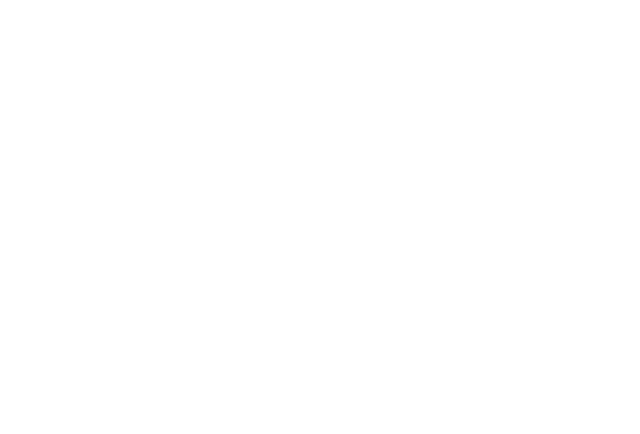
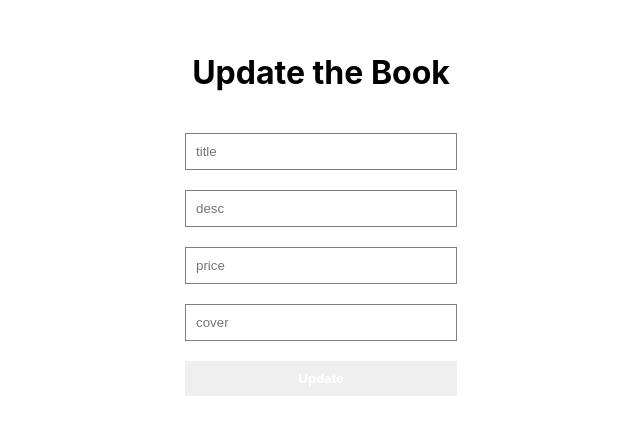
Before and after one commit to ederpagliotto/books, a React (Create React App) app in the folder client/: page /update/1 in a window 1280 px wide. Before the commit this address had no page. Shown: the part 186-620 px from the top of the page, without its empty margins (319-959 px from the left). Built offline with nearby package versions, Linux system fonts and the light colour scheme.

Commit message:
finished update option

```diff
--- a/client/src/App.js
+++ b/client/src/App.js
@@ -11,7 +11,7 @@ function App() {
         <Routes>
           <Route path="/" element={<Books />} />
           <Route path="/add" element={<Add />} />
-          <Route path="/update" element={<Update />} />
+          <Route path="/update/:id" element={<Update />} />
         </Routes>
       </BrowserRouter>
     </div>
--- a/client/src/pages/Add.jsx
+++ b/client/src/pages/Add.jsx
@@ -51,7 +51,9 @@ const Add = () => {
         onChange={handleChange}
         name="cover"
       />
-      <button onClick={handleClick}>Add</button>
+      <button className="formButton" onClick={handleClick}>
+        Add
+      </button>
     </div>
   );
 };
--- a/client/src/pages/Books.jsx
+++ b/client/src/pages/Books.jsx
@@ -39,7 +39,9 @@ const Books = () => {
             <button className="delete" onClick={() => handleDelete(book.id)}>
               Delete
             </button>
-            <button className="update">Update</button>
+            <button className="update">
+              <Link to={`/update/${book.id}`}>Update</Link>
+            </button>
           </div>
         ))}
       </div>
--- a/client/src/pages/Update.jsx
+++ b/client/src/pages/Update.jsx
@@ -1,7 +1,64 @@
 import React from 'react';
+import { useState } from 'react';
+import { useLocation, useNavigate } from 'react-router-dom';
+import axios from 'axios';
 
 const Update = () => {
-  return <div>update</div>;
+  const [book, setBook] = useState({
+    title: '',
+    desc: '',
+    price: null,
+    cover: '',
+  });
+
+  const navigate = useNavigate();
+  const location = useLocation();
+
+  const bookId = location.pathname.split('/')[2];
+
+  const handleChange = (e) => {
+    setBook((prev) => ({ ...prev, [e.target.name]: e.target.value }));
+  };
+
+  const handleClick = async (e) => {
+    e.preventDefault();
+    try {
+      await axios.put('http://localhost:8800/books/' + bookId, book);
+      navigate('/');
+    } catch (err) {}
+  };
+  return (
+    <div className="form">
+      <h1>Update the Book</h1>
+      <input
+        type="text"
+        placeholder="title"
+        onChange={handleChange}
+        name="title"
+      />
+      <input
+        type="text"
+        placeholder="desc"
+        onChange={handleChange}
+        name="desc"
+      />
+      <input
+        type="number"
+        placeholder="price"
+        onChange={handleChange}
+        name="price"
+      />
+      <input
+        type="text"
+        placeholder="cover"
+        onChange={handleChange}
+        name="cover"
+      />
+      <button className="formButton" onClick={handleClick}>
+        Update
+      </button>
+    </div>
+  );
 };
 
 export default Update;
--- a/client/src/style.css
+++ b/client/src/style.css
@@ -42,3 +42,24 @@ img {
   border: 1px solid rgb(204, 204, 243);
   color: rgb(139, 139, 234);
 }
+
+.form {
+  display: flex;
+  flex-direction: column;
+  gap: 20px;
+}
+
+input {
+  width: 250px;
+  padding: 10px;
+  border: 1px solid gray;
+}
+
+.formButton {
+  border: none;
+  padding: 10px;
+  border-color: rgb(244, 142, 74);
+  color: white;
+  font-weight: bold;
+  cursor: pointer;
+}
```
Also changed, not shown: 1 other file (tests, documents, lock files or other folders).
